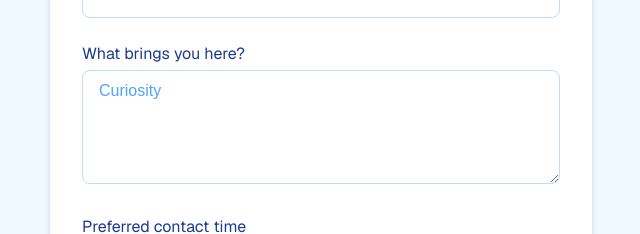
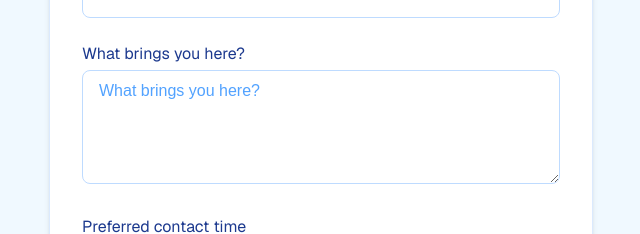
Before and after one commit to DebeshMondal/blake-therapy, a Next.js app: page / in a window 1280 px wide. Shown: the part 2803-3037 px from the top of the page, without its empty margins (319-959 px from the left). Built offline with nearby package versions, Linux system fonts and the light colour scheme.

Commit message:
Update placeholder text in Contact section textarea for improved clarity

```diff
--- a/src/sections/Contact.tsx
+++ b/src/sections/Contact.tsx
@@ -43,7 +43,7 @@ export default function Contact() {
           </div>
           <div>
             <label className="block font-sans text-blue-900 mb-1">What brings you here?</label>
-            <textarea {...register('message')} rows={4} className="w-full rounded-lg border border-blue-200 px-4 py-2 focus:ring-2 focus:ring-sky-200 outline-none text-blue-900 placeholder:text-blue-400" placeholder="Curiosity" />
+            <textarea {...register('message')} rows={4} className="w-full rounded-lg border border-blue-200 px-4 py-2 focus:ring-2 focus:ring-sky-200 outline-none text-blue-900 placeholder:text-blue-400" placeholder="What brings you here?" />
           </div>
           <div>
             <label className="block font-sans text-blue-900 mb-1">Preferred contact time</label>
```
